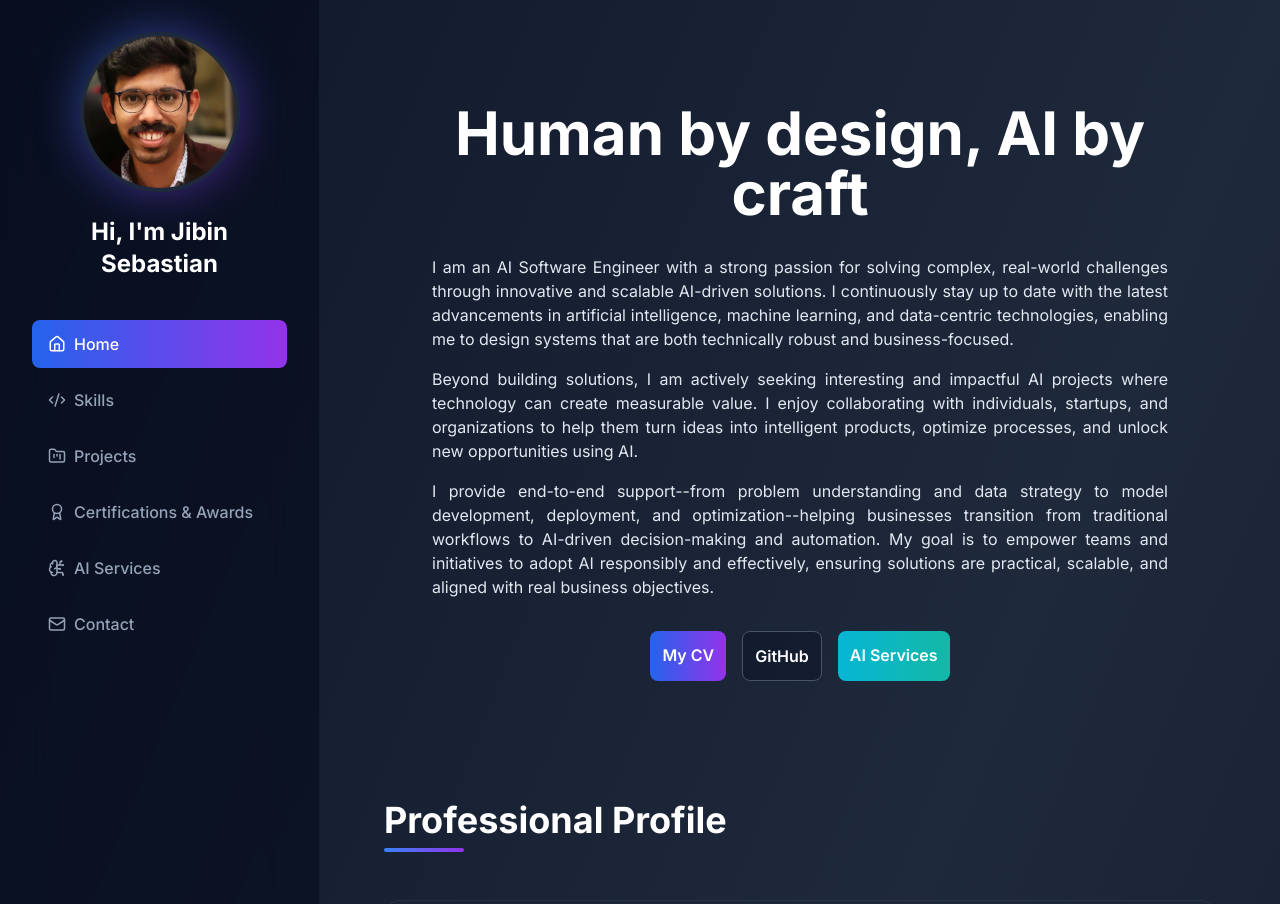
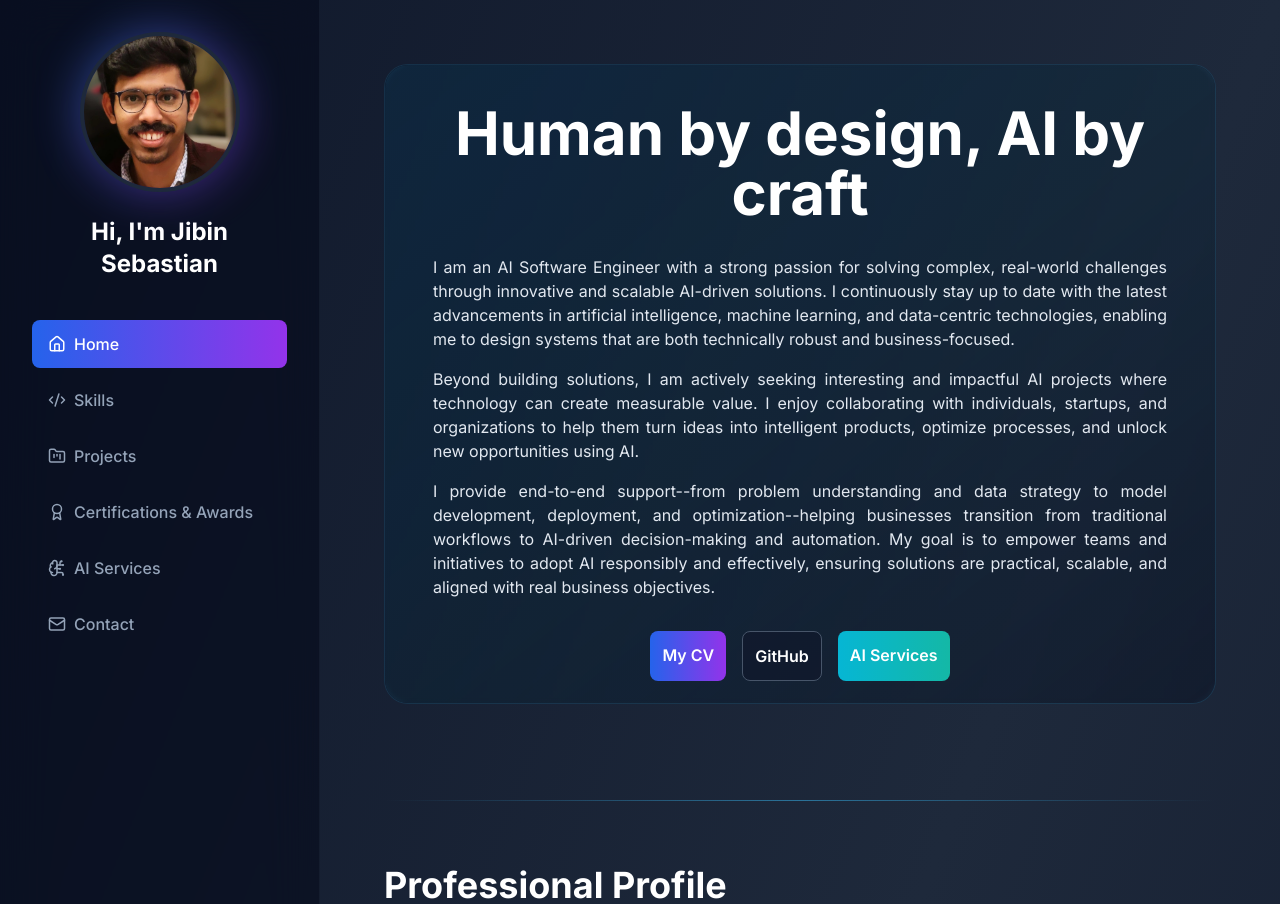
Before and after one commit to jibin-sebastian/jibins-profile, a React (Vite) app: page /#about in a window 1280 px wide. Shown: the top 904 px of the page. Built offline with nearby package versions, Linux system fonts and the light colour scheme.

Commit message:
updated about

```diff
--- a/src/components/AboutSection.tsx
+++ b/src/components/AboutSection.tsx
@@ -15,15 +15,19 @@ const GithubIcon = () => <svg viewBox="0 0 24 24" className="w-5 h-5" aria-hidde
 
 const AIBackdrop = () => (
   <div className="pointer-events-none absolute inset-0 -z-10">
+    {/* Light-blue AI gradient wash */}
+    <div className="absolute inset-0 bg-gradient-to-br from-sky-400/20 via-cyan-400/10 to-transparent" />
+    <div className="absolute inset-0 bg-[radial-gradient(circle_at_20%_15%,rgba(56,189,248,0.25),transparent_55%),radial-gradient(circle_at_80%_60%,rgba(34,211,238,0.18),transparent_60%)]" />
+
     <div
-      className="absolute inset-0 opacity-40"
+      className="absolute inset-0 opacity-60"
       style={{
         backgroundImage:
           'repeating-linear-gradient(125deg, rgba(59,130,246,0.1) 0px, rgba(59,130,246,0.1) 1px, transparent 1px, transparent 20px), repeating-linear-gradient(-125deg, rgba(45,212,191,0.08) 0px, rgba(45,212,191,0.08) 1px, transparent 1px, transparent 24px)'
       }}
     />
-    <div className="absolute -top-12 -right-10 h-56 w-56 bg-cyan-500/20 blur-3xl" />
-    <div className="absolute bottom-0 left-0 h-64 w-64 bg-purple-600/20 blur-3xl" />
+    <div className="absolute -top-12 -right-10 h-64 w-64 bg-sky-400/25 blur-3xl" />
+    <div className="absolute bottom-0 left-0 h-72 w-72 bg-cyan-400/18 blur-3xl" />
     <div className="absolute top-10 left-1/3 w-16 h-16 border border-teal-300/40 rounded-full animate-pulse" />
     <div className="absolute bottom-12 right-1/4 w-24 h-24 border border-blue-400/40 rounded-3xl rotate-12" />
   </div>
@@ -45,7 +49,7 @@ export function AboutSection() {
 
   const experiences = [
     {
-      role: 'Data Analytics & AI',
+      role: 'AI Software Engineer',
       company: 'SupplyOn AG',
       period: '2023 - Present',
       description: [
@@ -107,9 +111,10 @@ export function AboutSection() {
       {/* Hero Section with Enhanced Parallax */}
       <motion.div
         style={{ opacity }}
-        className="relative min-h-[60vh] sm:min-h-[70vh] lg:min-h-[80vh] flex items-center mb-12 sm:mb-16 lg:mb-24 overflow-hidden rounded-3xl"
+        className="relative min-h-[60vh] sm:min-h-[70vh] lg:min-h-[80vh] flex items-center mb-12 sm:mb-16 lg:mb-24 overflow-hidden rounded-3xl border border-sky-400/15 bg-slate-950/20"
       >
-        {/* <div className="absolute inset-0 bg-gradient-to-br from-blue-600/20 via-purple-600/20 to-slate-900/40 backdrop-blur-sm" /> */}
+        {/* Subtle glass layer to soften the pattern */}
+        <div className="absolute inset-0 bg-gradient-to-br from-sky-500/10 via-cyan-500/5 to-slate-900/30 backdrop-blur-[2px]" />
 
         {/* <div className="relative z-10 w-full px-4 sm:px-8 lg:px-12"> */}
         {/* <div className="relative"> */}
@@ -204,6 +209,11 @@ export function AboutSection() {
         {/* </div> */}
       </motion.div >
 
+      {/* Divider before Professional Profile */}
+      <div className="my-10 sm:my-12 lg:my-16">
+        <div className="h-px w-full bg-gradient-to-r from-transparent via-sky-400/50 to-transparent" />
+      </div>
+
       {/* Professional Profile Section */}
       < motion.div
         initial={{ opacity: 0, y: -20 }
```
